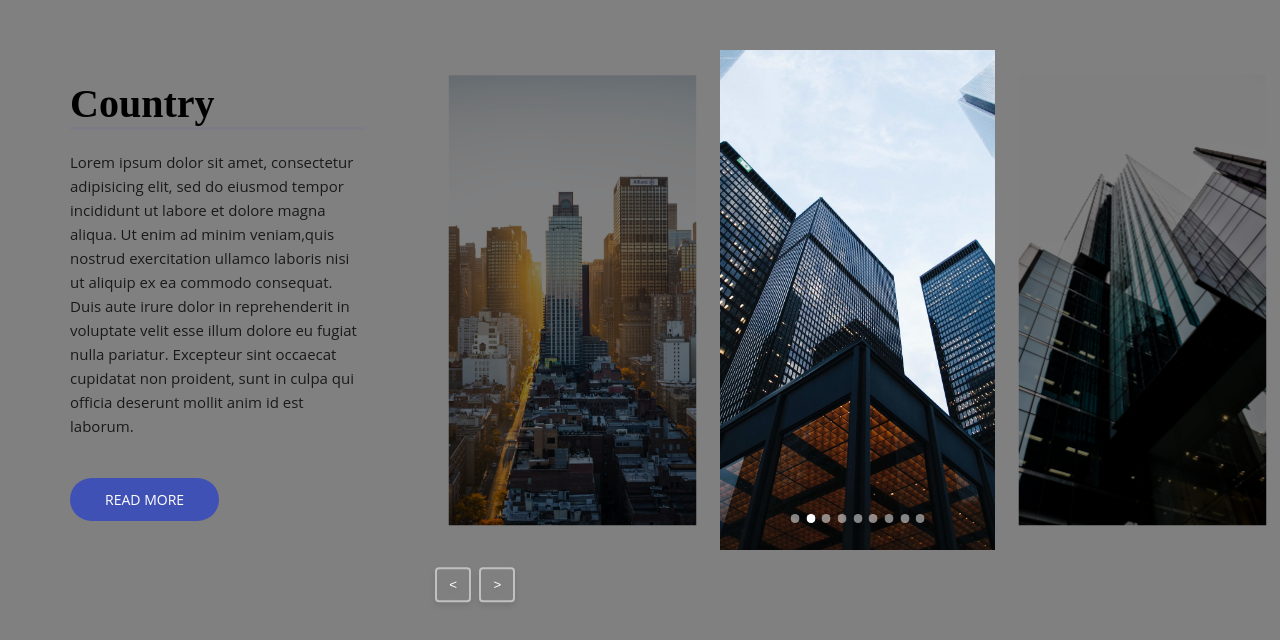
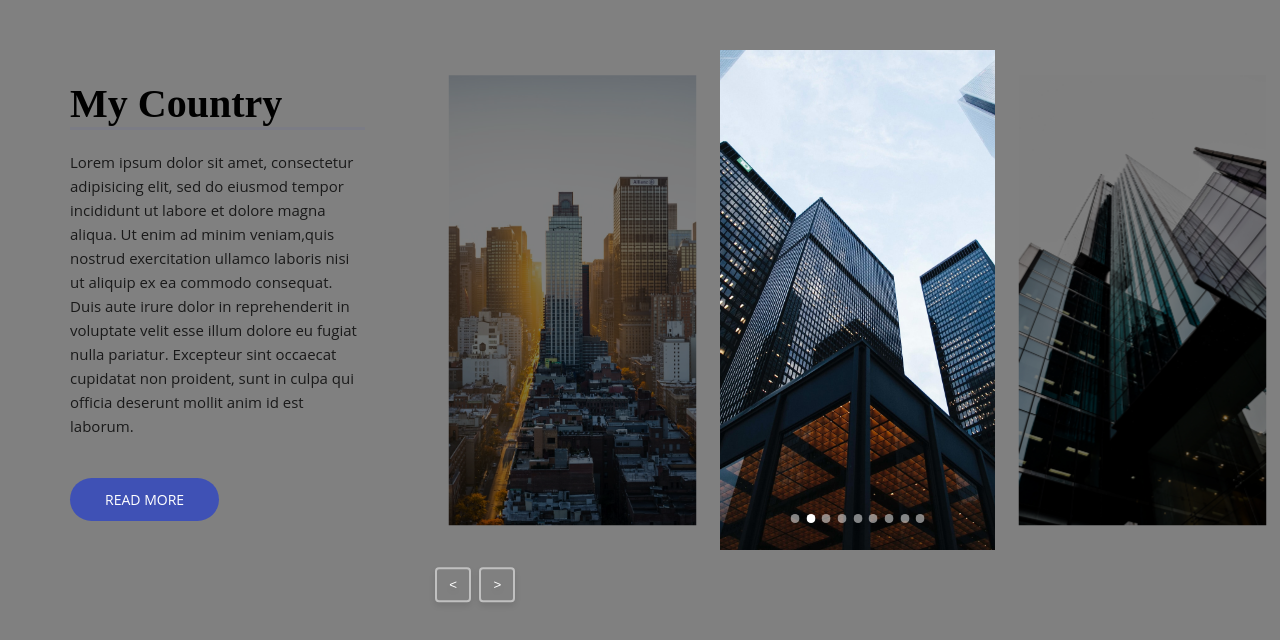
Before and after one commit to EricLeeneo/slide-test, a plain HTML site: page index.html in a window 1280 px wide. Drawn offline with Linux system fonts and the light colour scheme.

Commit message:
i put my

```diff
--- a/index.html
+++ b/index.html
@@ -10,7 +10,7 @@
 <body>
 	<div class="main">
 		<div class="col4">
-			<h1>Country</h1>
+			<h1>My Country</h1>
 			<p>Lorem ipsum dolor sit amet, consectetur adipisicing elit, sed do eiusmod tempor incididunt ut labore et dolore magna aliqua. Ut enim ad minim veniam,quis nostrud exercitation ullamco laboris nisi ut aliquip ex ea commodo consequat. Duis aute irure dolor in reprehenderit in voluptate velit esse  illum dolore eu fugiat nulla pariatur. Excepteur sint occaecat cupidatat non proident, sunt in culpa qui officia deserunt mollit anim id est laborum.</p>
 			<a href="#">Read More</a>
 		</div>
```
